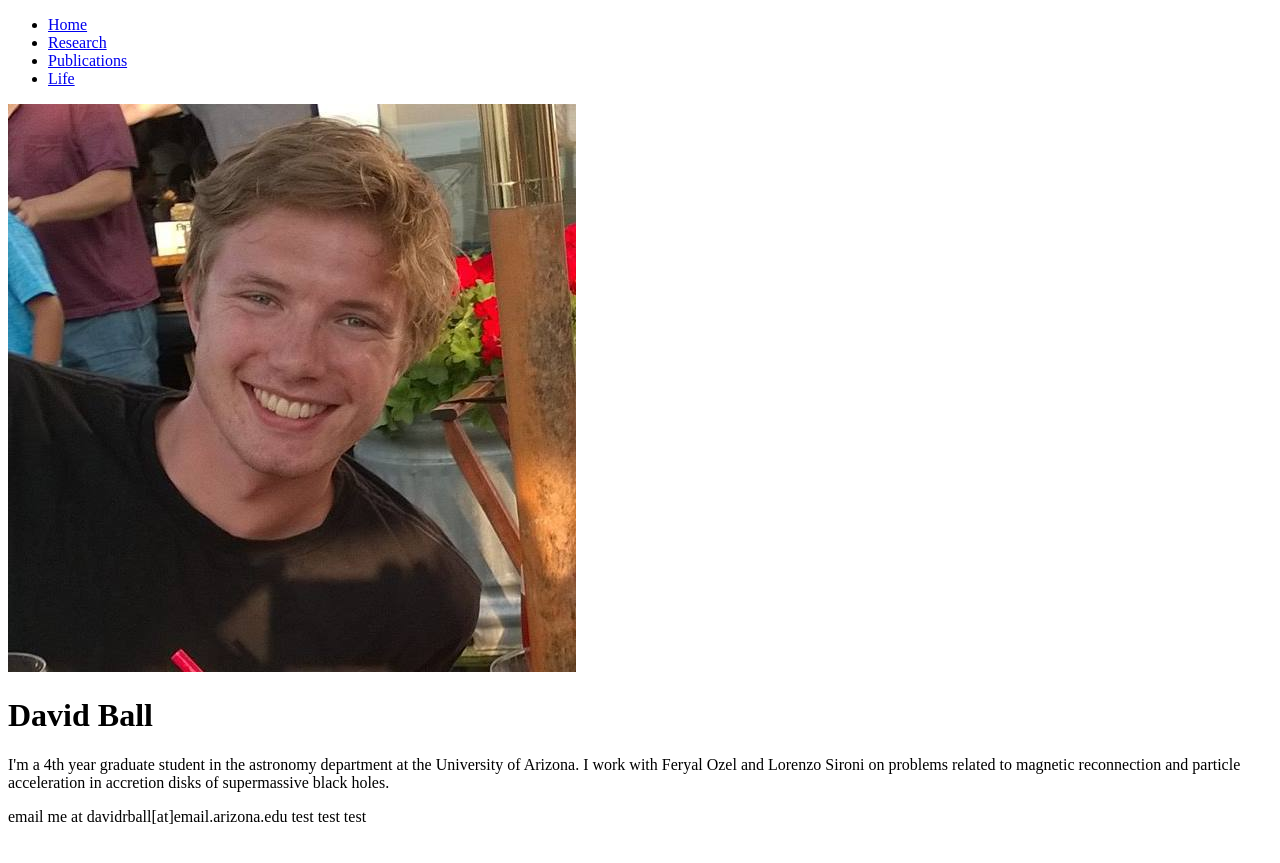
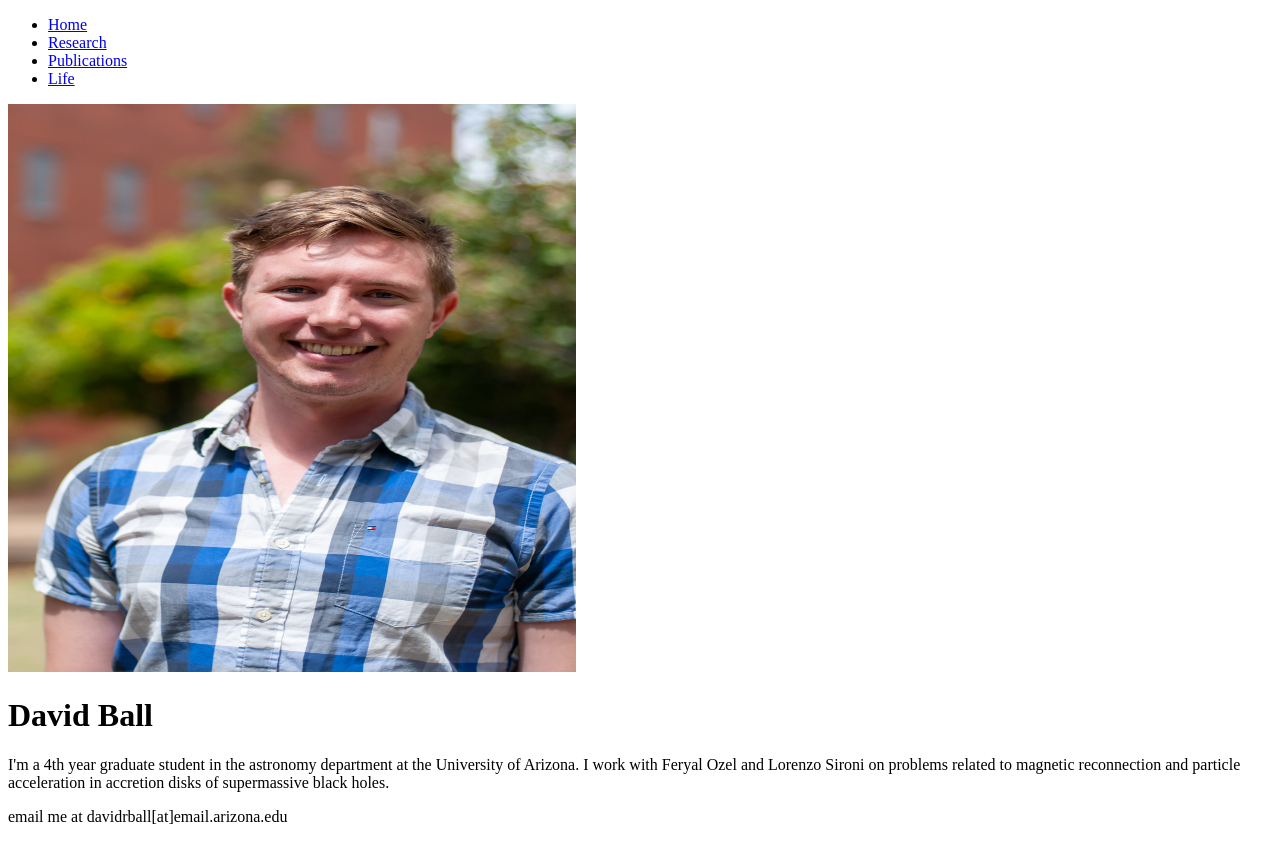
Before and after one commit to davidrball/davidrball.github.io, a Jekyll site: the page built from index.html, in a window 1280 px wide. Shown: the top 863 px of the page. Built offline with Jekyll 4.4.1, drawn with Linux system fonts in a browser that asks for light colours.

Commit message:
removing test

```diff
--- a/index.html
+++ b/index.html
@@ -2,7 +2,7 @@
 layout: default
 title: David Ball
 ---
-<img src='images/headshot.jpg' alt="me" class="left" style="width:568px;height:568px">
+<img src='images/ck_photo.jpg' alt="me" class="left" style="width:568px;height:568px">
 
 <div class="blurb">
     <h1>David Ball</h1>
@@ -10,7 +10,7 @@
     </p>
 
 <p>
-email me at davidrball[at]email.arizona.edu test test test
+email me at davidrball[at]email.arizona.edu
 </p>
 
 </div><!-- /.blurb -->
```
